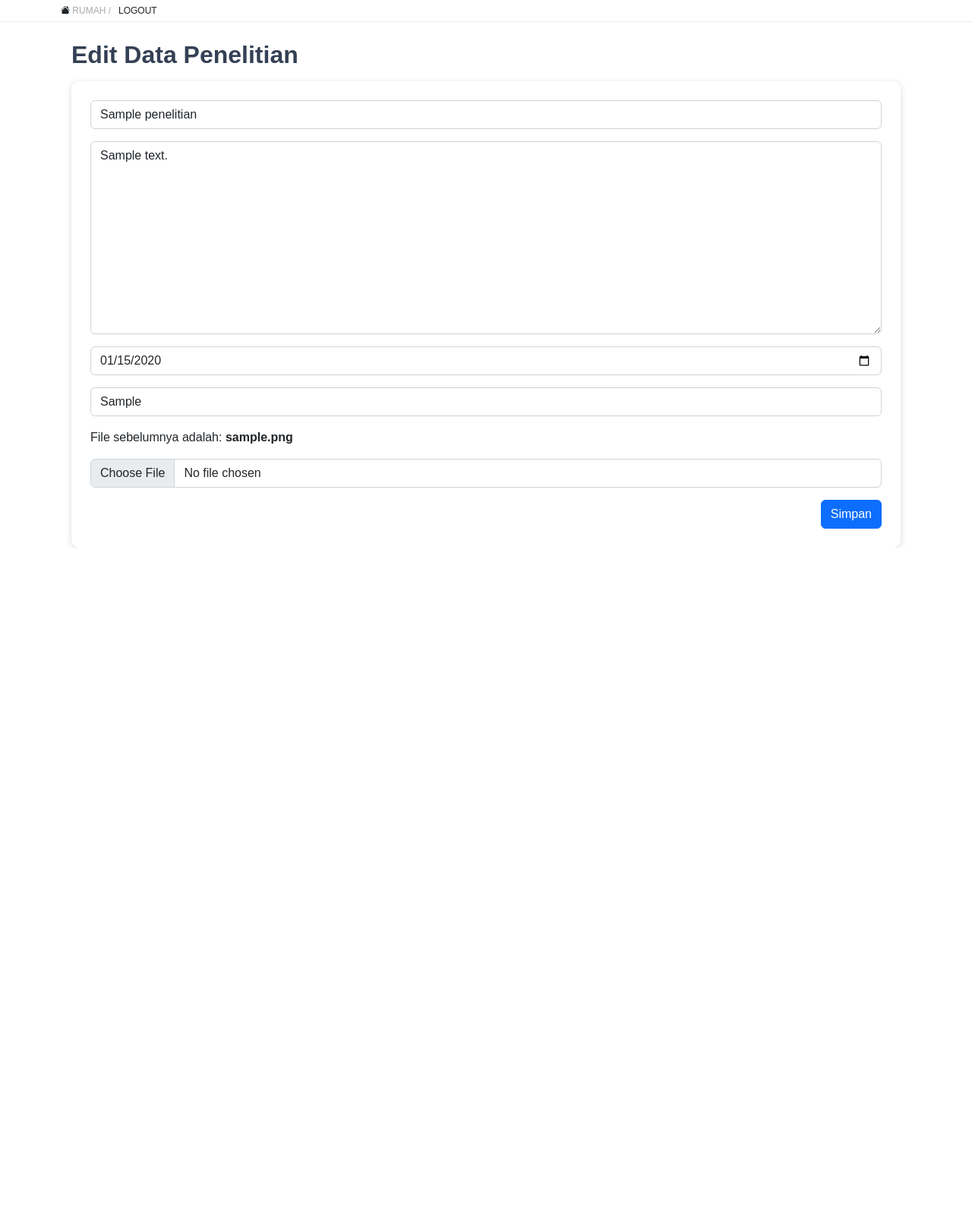
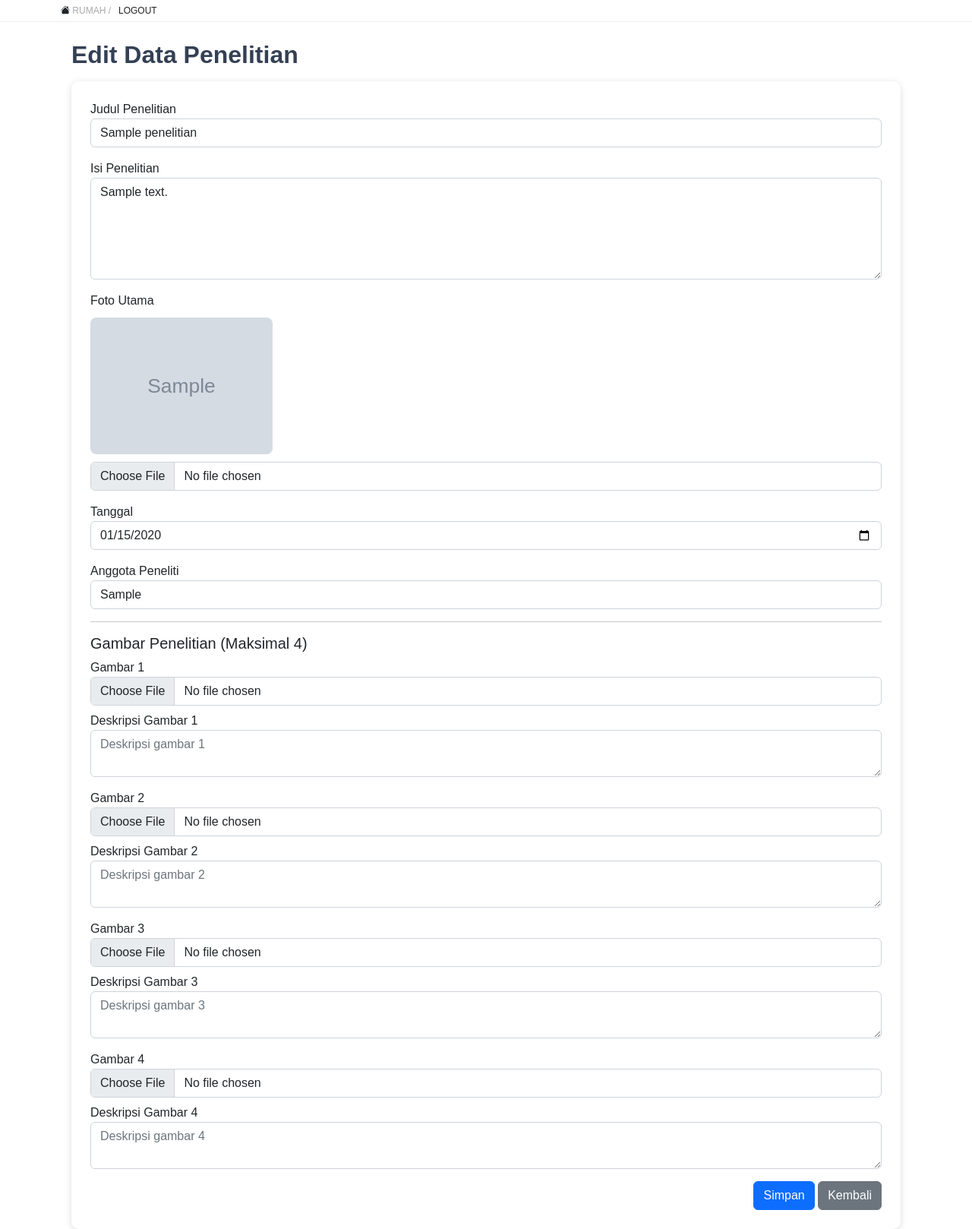
Before and after one commit to Renasha31/lab-geta-pens, a Laravel app: page /penelitian/1/edit in a window 1280 px wide. Shown: the part 104-1722 px from the top of the page at 76% size. Before the commit the page ends 825 px from the top, so only its background shows below. Run offline with Laravel 12, Linux system fonts and the light colour scheme; a user stored in the database is signed in; data comes from the database, SQL or seed files in the repository; tables that the repository leaves empty hold one stand-in row (values such as "Sample post"); grey boxes marked "Sample" are stand-in pictures.

Commit message:
find: nmemperbaiki PenelitianController bagian update, mengubah file edit.blade

```diff
--- a/app/Http/Controllers/PenelitianController.php
+++ b/app/Http/Controllers/PenelitianController.php
@@ -110,13 +110,44 @@ class PenelitianController extends Controller
     {
         $penelitian = Penelitian::findOrFail($id);
 
-        if ($request->hasFile('image')) {
-            $image = $request->file('image')->store('images', 'public');
-            $penelitian->image = $image;
+        $request->validate([
+            'judul' => 'required',
+            'isi' => 'required',
+            'tanggal' => 'required|date',
+            'peneliti' => 'required',
+            'image' => 'required|array|max:5',
+            'image.*' => 'image|mimes:jpg,jpeg,png,webp|max:2048',
+            'gambar_lama' => 'required|array',
+            'deskripsi_foto' => 'required|array|max:4',
+            'deskripsi_foto.*' => 'required|string',
+        ]);
+
+        $dataLama = json_decode($penelitian->isi, true);
+
+        if (is_string($dataLama)) {
+            $dataLama = json_decode($dataLama, true);
         }
 
+        $gambar = $request->gambar_lama;
+
+        foreach ($request->file('image', []) as $index => $foto) {
+            if ($foto) {
+                $gambar[$index] = $foto->store('images', 'public');
+            }
+        }
+
+        ksort($gambar);
+        $gambar = array_values($gambar);
+
+        $isi = [
+            'isi_penelitan' => $request->isi,
+            'gambar' => $gambar,
+            'deskripsi_foto' =>array_values($request->deskripsi_foto ?? [])
+        ];
+
         $penelitian->judul = $request->judul;
-        $penelitian->isi = $request->isi;
+        $penelitian->isi = json_encode($isi);
+        $penelitian->image = $gambar[0] ?? $penelitian->image;
         $penelitian->tanggal = $request->tanggal;
         $penelitian->peneliti = $request->peneliti;
         $penelitian->save();
--- a/resources/views/penelitian/edit.blade.php
+++ b/resources/views/penelitian/edit.blade.php
@@ -1,6 +1,31 @@
+
 @extends('layout.app')
 @section('title', 'Edit Data Penelitian')
 @section('content')
+
+@php
+    $data = json_decode($penelitian->isi, true);
+
+    if (is_string($data)) {
+        $data = json_decode($data, true);
+    }
+
+    if (!is_array($data) || !isset($data['isi_penelitian'])) {
+        $data = [
+            'isi_penelitian' => $penelitian->isi,
+            'gambar' => [$penelitian->image],
+            'deskripsi_foto' => [],
+        ];
+    }
+
+    $gambar = $data['gambar'] ?? [];
+
+    if (empty($gambar) && $penelitian->image) {
+        $gambar = [$penelitian->image];
+    }
+
+    $deskripsi = $data['deskripsi_foto'] ?? [];
+@endphp
 
 <style>
     .card {
@@ -14,32 +39,103 @@
         font-weight: 600;
         color: #344054;
     }
+
+    .preview-image {
+        max-width: 250px;
+        max-height: 180px;
+        object-fit: contain;
+        display: block;
+        margin: 10px 0;
+        border-radius: 8px;
+    }
 </style>
 
 <div class="container mt-4">
     <h2>Edit Data Penelitian</h2>
 
     <div class="card mt-3">
-            <form action="{{ route('penelitian.update', $penelitian->id) }}" method="post" enctype="multipart/form-data">
+
+        <form action="{{ route('penelitian.update', $penelitian->id) }}"
+            method="post" enctype="multipart/form-data">
+
             @csrf
             @method('PUT')
 
-                <input type="text" name="judul" placeholder="Judul" required class="form-control mb-3"
-                    value="{{ $penelitian->judul }}">
+            <label>Judul Penelitian</label>
+            <input type="text" name="judul"
+                value="{{ $penelitian->judul }}"
+                required class="form-control mb-3">
 
-                <textarea name="isi" placeholder="Isi Hasil Penelitian" required cols="30" rows="10"
-                    class="form-control mb-3">{{ $penelitian->isi }}</textarea>
+            <label>Isi Penelitian</label>
+            <textarea name="isi" rows="5" required
+                class="form-control mb-3">{{ $data['isi_penelitian'] ?? '' }}</textarea>
 
-                <input type="date" name="tanggal" required class="form-control mb-3" value="{{ $penelitian->tanggal }}">
+            {{-- FOTO UTAMA --}}
+            <label>Foto Utama</label>
 
-                <input type="text" name="peneliti" required placeholder="Anggota Peneliti" class="form-control mb-3"
-                    value="{{ $penelitian->peneliti }}">
+            @if (isset($gambar[0]))
+                <img src="{{ asset('storage/' . $gambar[0]) }}"
+                    class="preview-image" alt="Foto utama">
+            @endif
 
-                <p>File sebelumnya adalah: <strong>{{ $penelitian->image }}</strong></p>
+            <input type="hidden" name="gambar_lama[0]"
+                value="{{ $gambar[0] ?? '' }}">
 
-                <input type="file" name="image" required class="form-control mb-3">
+            <input type="file" name="image[0]"
+                accept="image/*" class="form-control mb-3">
 
-                <button type="submit" class="btn btn-primary float-end">Simpan</button>
+            <label>Tanggal</label>
+            <input type="date" name="tanggal"
+                value="{{ $penelitian->tanggal }}"
+                required class="form-control mb-3">
+
+            <label>Anggota Peneliti</label>
+            <input type="text" name="peneliti"
+                value="{{ $penelitian->peneliti }}"
+                required class="form-control mb-3">
+
+            <hr>
+
+            <h5>Gambar Penelitian (Maksimal 4)</h5>
+
+            @for ($i = 1; $i <= 4; $i++)
+
+                <label>Gambar {{ $i }}</label>
+
+                @if (isset($gambar[$i]))
+                    <img src="{{ asset('storage/' . $gambar[$i]) }}"
+                        class="preview-image"
+                        alt="Gambar {{ $i + 1 }}">
+                @endif
+
+                <input type="hidden"
+                    name="gambar_lama[{{ $i }}]"
+                    value="{{ $gambar[$i] ?? '' }}">
+
+                <input type="file"
+                    name="image[{{ $i }}]"
+                    accept="image/*"
+                    class="form-control mb-2">
+
+                <label>Deskripsi Gambar {{ $i }}</label>
+
+                <textarea name="deskripsi_foto[]"
+                    class="form-control mb-3"
+                    placeholder="Deskripsi gambar {{ $i }}">{{ $deskripsi[$i - 1] ?? '' }}</textarea>
+
+            @endfor
+
+            <div class="text-end">
+                <button type="submit" class="btn btn-primary">
+                    Simpan
+                </button>
+
+                <a href="{{ route('penelitian.index') }}"
+                    class="btn btn-secondary">
+                    Kembali
+                </a>
+            </div>
+
         </form>
     </div>
 </div>
```
Lines whose indentation alone changed are shown as unchanged.
